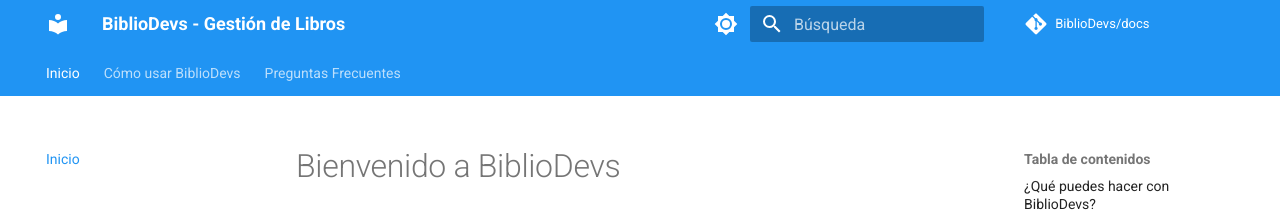
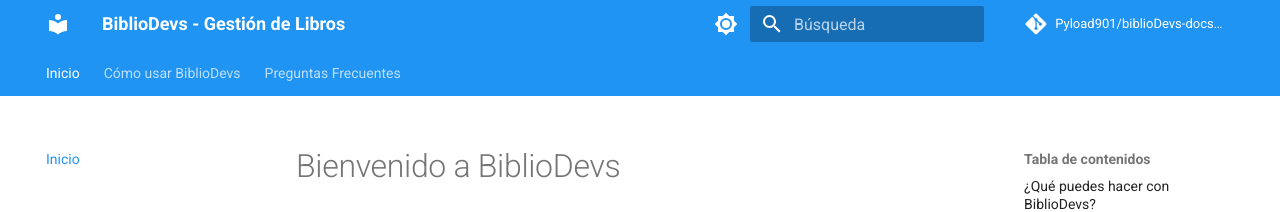
Before and after one commit to Pyload901/biblioDevs-docs-taller04, an MkDocs documentation site: the page built from docs/index.md, in a window 1280 px wide. Shown: the top 212 px of the page. Built offline with MkDocs 1.6.1 and Material for MkDocs 9.7.7, drawn with Linux system fonts in a browser that asks for light colours; comment, search, counter and statistics services are not loaded.

Commit message:
fix: correct site_url and repo_url configuration
- Update site_url to point to correct GitHub Pages URL
- Fix repo_name and repo_url to match actual repository
- Resolve site title button navigation issue

```diff
--- a/mkdocs.yml
+++ b/mkdocs.yml
@@ -1,11 +1,11 @@
 site_name: BiblioDevs - Gestión de Libros
 site_description: Documentación oficial de BiblioDevs, tu aplicación PHP para gestionar libros leídos
 site_author: BiblioDevs Team
-site_url: https://bibliodevs.github.io/docs/
+site_url: https://Pyload901.github.io/biblioDevs-docs-taller04/
 
 # Repository
-repo_name: BiblioDevs/docs
-repo_url: https://github.com/bibliodevs/docs
+repo_name: Pyload901/biblioDevs-docs-taller04
+repo_url: https://github.com/Pyload901/biblioDevs-docs-taller04
 
 # Theme configuration
 theme:
```
